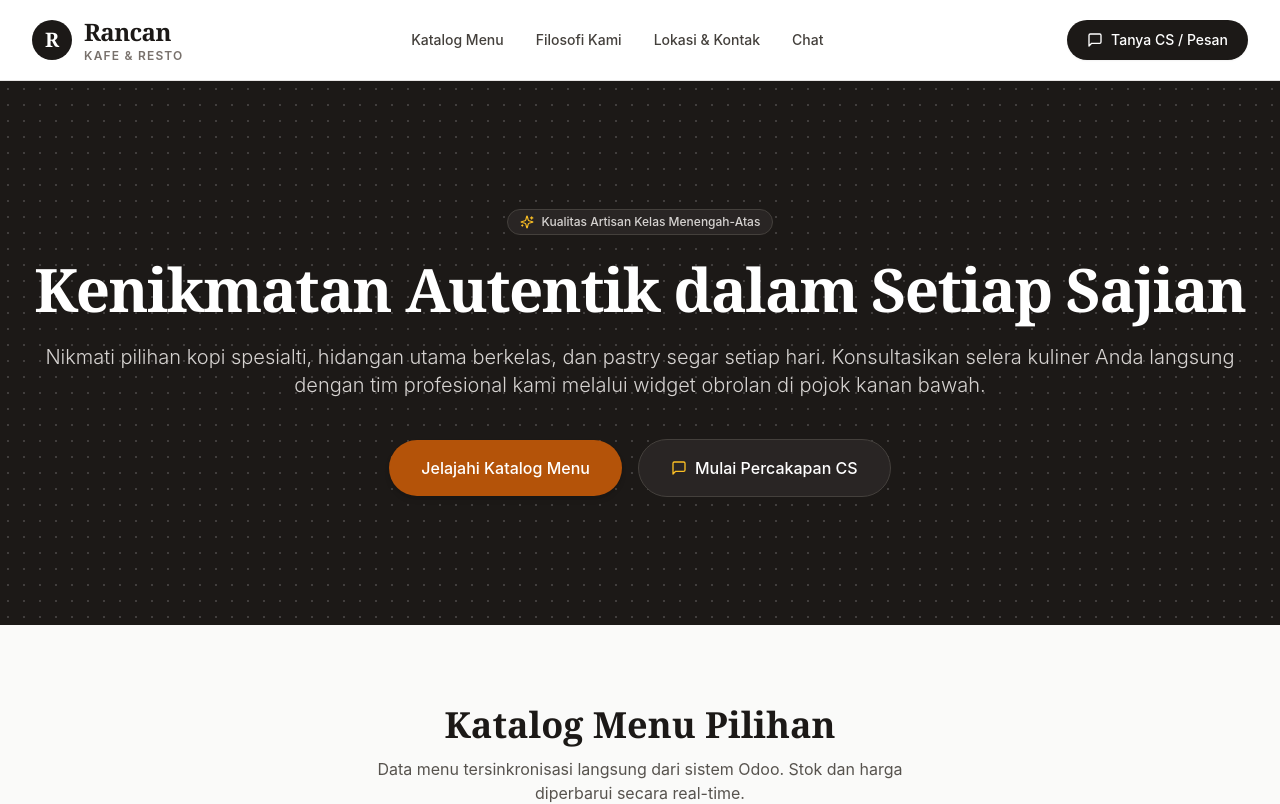
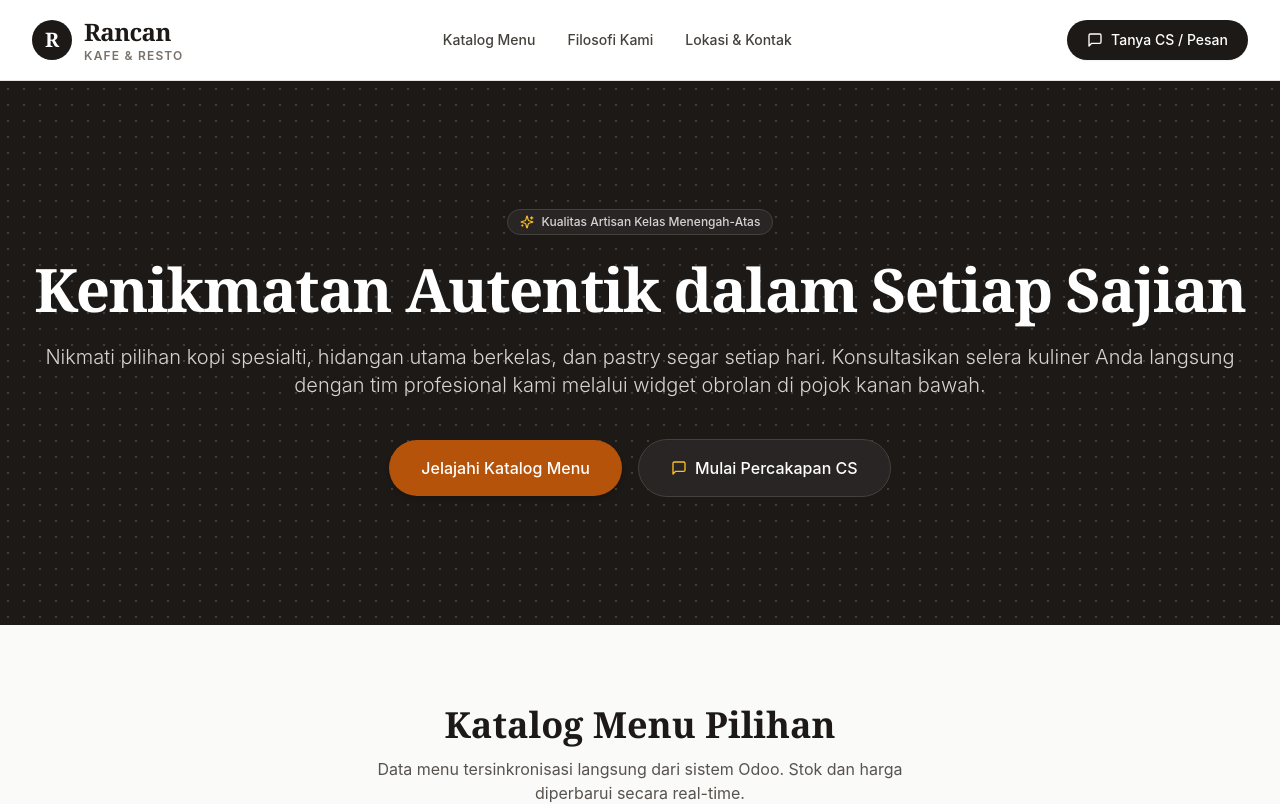
Before and after one commit to agusramdan/website-rancan-biz-id, a Next.js app: page / in a window 1280 px wide. Shown: the top 804 px of the page. Built offline with nearby package versions, Linux system fonts and the light colour scheme.

Commit message:
Hapus menu 'Chat' di nav desktop — akses chat cukup via ikon mobile & CTA Tanya CS/Pesan

```diff
--- a/app/page.tsx
+++ b/app/page.tsx
@@ -80,7 +80,6 @@ export default function LandingPage() {
             <a href="#katalog" className="hover:text-stone-900 transition-colors">Katalog Menu</a>
             <a href="#tentang" className="hover:text-stone-900 transition-colors">Filosofi Kami</a>
             <a href="#kontak" className="hover:text-stone-900 transition-colors">Lokasi & Kontak</a>
-            <Link href="/chat" className="hover:text-stone-900 transition-colors">Chat</Link>
           </nav>
 
           <div className="flex items-center space-x-4">
```
